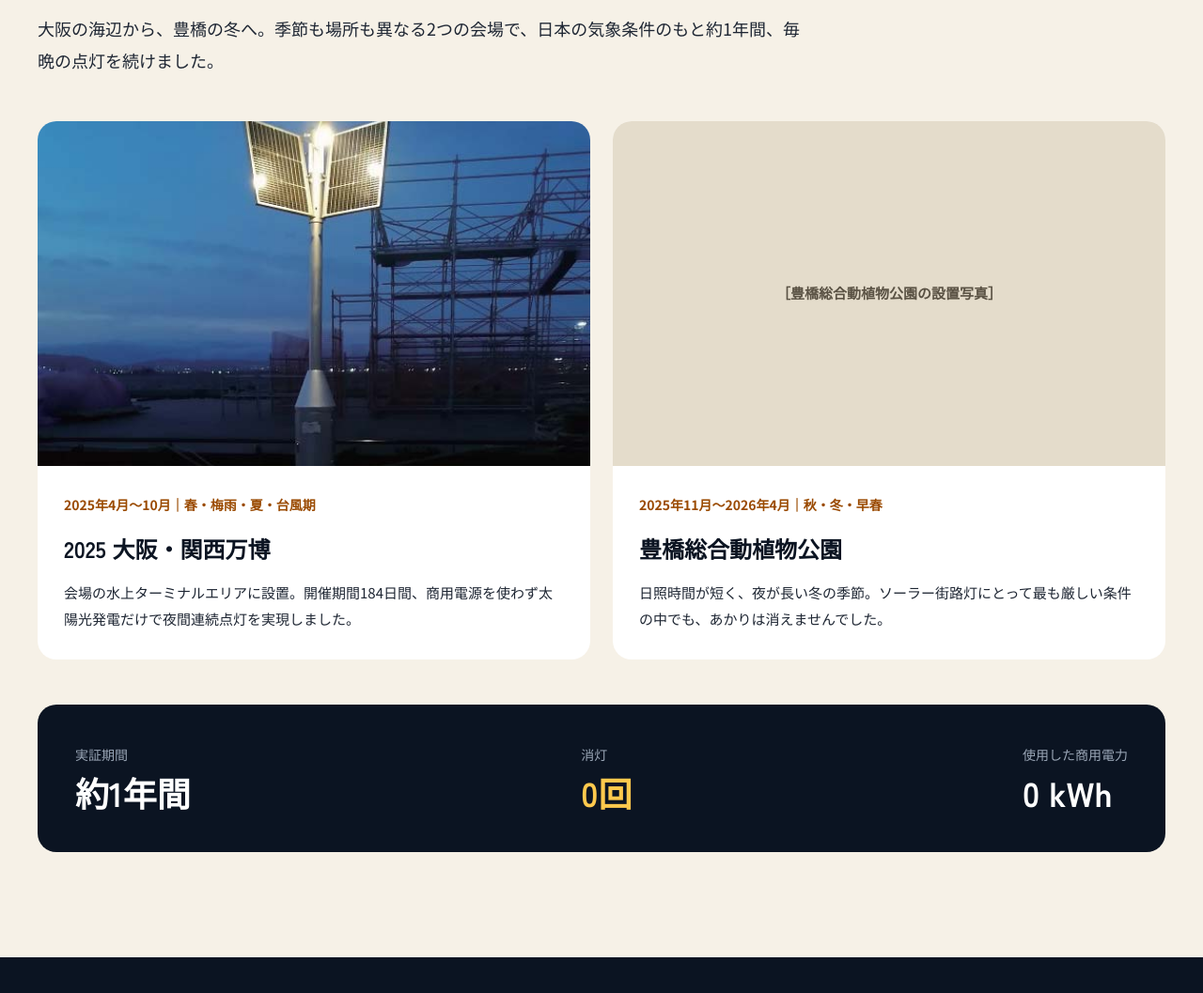
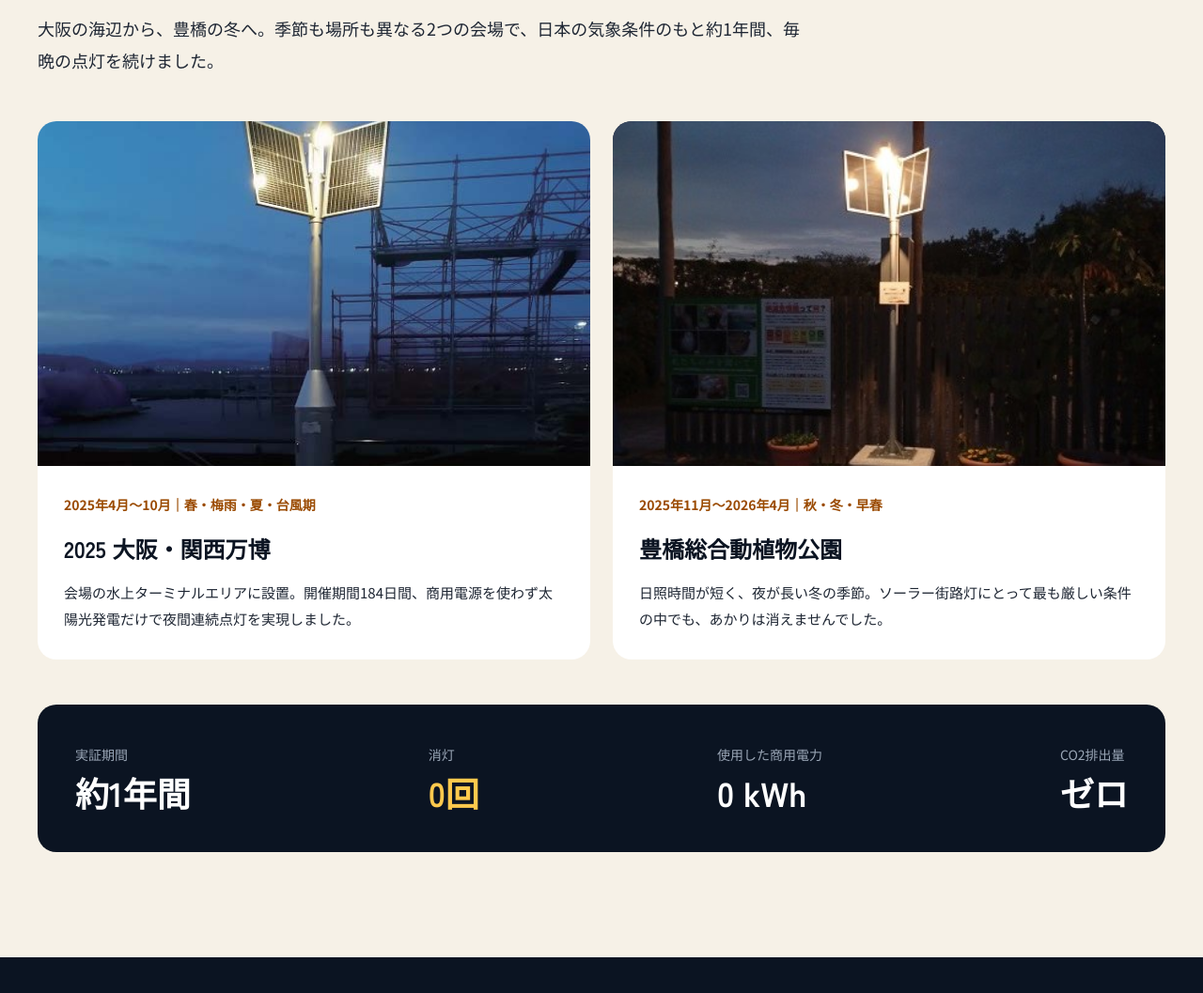
Before and after one commit to lpirie16-ship-it/SSL-loop, a plain HTML site: page index.html in a window 1280 px wide. Shown: the part 4006-5063 px from the top of the page at 94% size. Drawn offline with Linux system fonts and the light colour scheme.

Commit message:
Add files via upload

```diff
--- a/index.html
+++ b/index.html
@@ -159,7 +159,7 @@ a{color:#FFD27A}a:hover{color:#ffffff}
 </div>
 </article>
 <article style="background: #ffffff; border-radius: 20px; overflow: hidden; display: flex; flex-direction: column">
-<div role="img" aria-label="豊橋総合動植物公園の設置写真（差し替え予定）" style="width: 100%; aspect-ratio: 16 / 10; background: #E4DCCB; display: flex; align-items: center; justify-content: center; color: #5A5244; font-size: 15px; font-weight: 700">［豊橋総合動植物公園の設置写真］</div>
+<img src="./assets/toyohashi-zoo.jpg" alt="豊橋総合動植物公園に設置され、夕暮れに点灯するソーラーループ・防災灯" style="width: 100%; aspect-ratio: 16 / 10; object-fit: cover; object-position: center 38%; display: block; background: #1E2633">
 <div style="padding: 28px; display: flex; flex-direction: column; gap: 10px">
 <span style="font-size: 14px; font-weight: 700; color: #9A4A00">2025年11月〜2026年4月｜秋・冬・早春</span>
 <h3 style="margin: 0; font-family: 'Zen Kaku Gothic New', sans-serif; font-size: 24px; color: #0B1422">豊橋総合動植物公園</h3>
@@ -179,6 +179,10 @@ a{color:#FFD27A}a:hover{color:#ffffff}
 <div style="display: flex; flex-direction: column; gap: 4px">
 <span style="font-size: 14px; color: #9AA6B6">使用した商用電力</span>
 <strong style="font-family: 'Zen Kaku Gothic New', sans-serif; font-size: 36px; line-height: 1.3">0 kWh</strong>
+</div>
+<div style="display: flex; flex-direction: column; gap: 4px">
+<span style="font-size: 14px; color: #9AA6B6">CO2排出量</span>
+<strong style="font-family: 'Zen Kaku Gothic New', sans-serif; font-size: 36px; line-height: 1.3">ゼロ</strong>
 </div>
 </div>
 </div>
```
Also changed, not shown: assets/toyohashi-zoo.jpg (added), assets/豊動物園20251117_171103.jpg (added).
